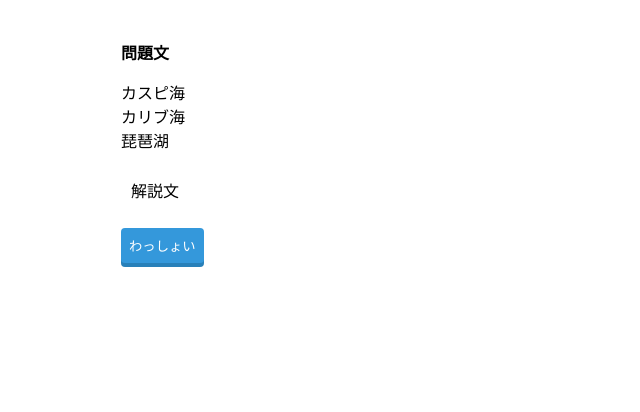
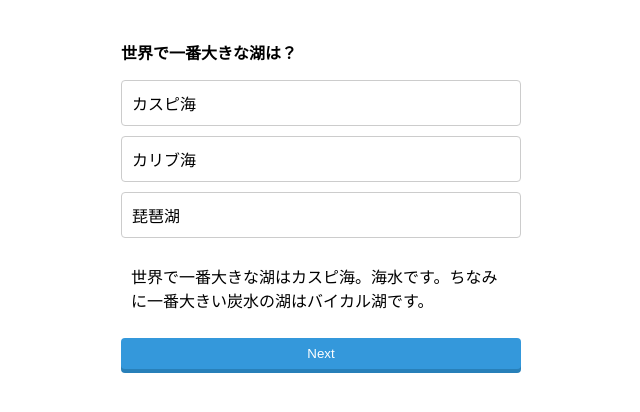
Before and after one commit to marimonon/vite-quiz, a React (Vite) app: page / in a window 1280 px wide. Shown: the top 412 px of the page, without its empty margins (319-959 px from the left). Built offline with nearby package versions, Linux system fonts and the light colour scheme.

Commit message:
リストタグ等のCSSの修正

```diff
--- a/src/App.jsx
+++ b/src/App.jsx
@@ -7,10 +7,12 @@ import Question from "./components/Question";
 function App() {
   return (
     <Container>
-      <Question>問題文</Question>
+      <Question>世界で一番大きな湖は？</Question>
       <Choices />
-      <Comment>解説文</Comment>
-      <Btn>わっしょい</Btn>
+      <Comment>
+        世界で一番大きな湖はカスピ海。海水です。ちなみに一番大きい炭水の湖はバイカル湖です。
+      </Comment>
+      <Btn>Next</Btn>
     </Container>
   );
 }
--- a/src/components/Btn.jsx
+++ b/src/components/Btn.jsx
@@ -5,6 +5,7 @@ function Btn({ children }) {
     <button
       id="btn"
       css={css`
+        width: 100%;
         background: #3498db;
         padding: 8px;
         border-radius: 4px;
--- a/src/components/Choices.jsx
+++ b/src/components/Choices.jsx
@@ -7,6 +7,16 @@ function Choices() {
         list-style: none;
         padding: 0;
         margin-bottom: 16px;
+        li {
+          border: 1px solid #ccc;
+          border-radius: 4px;
+          padding: 10px;
+          margin-bottom: 10px;
+          cursor: pointer;
+          &:hover {
+            background: #f8f8f8;
+          }
+        }
       `}
     >
       <li>カスピ海</li>
```
